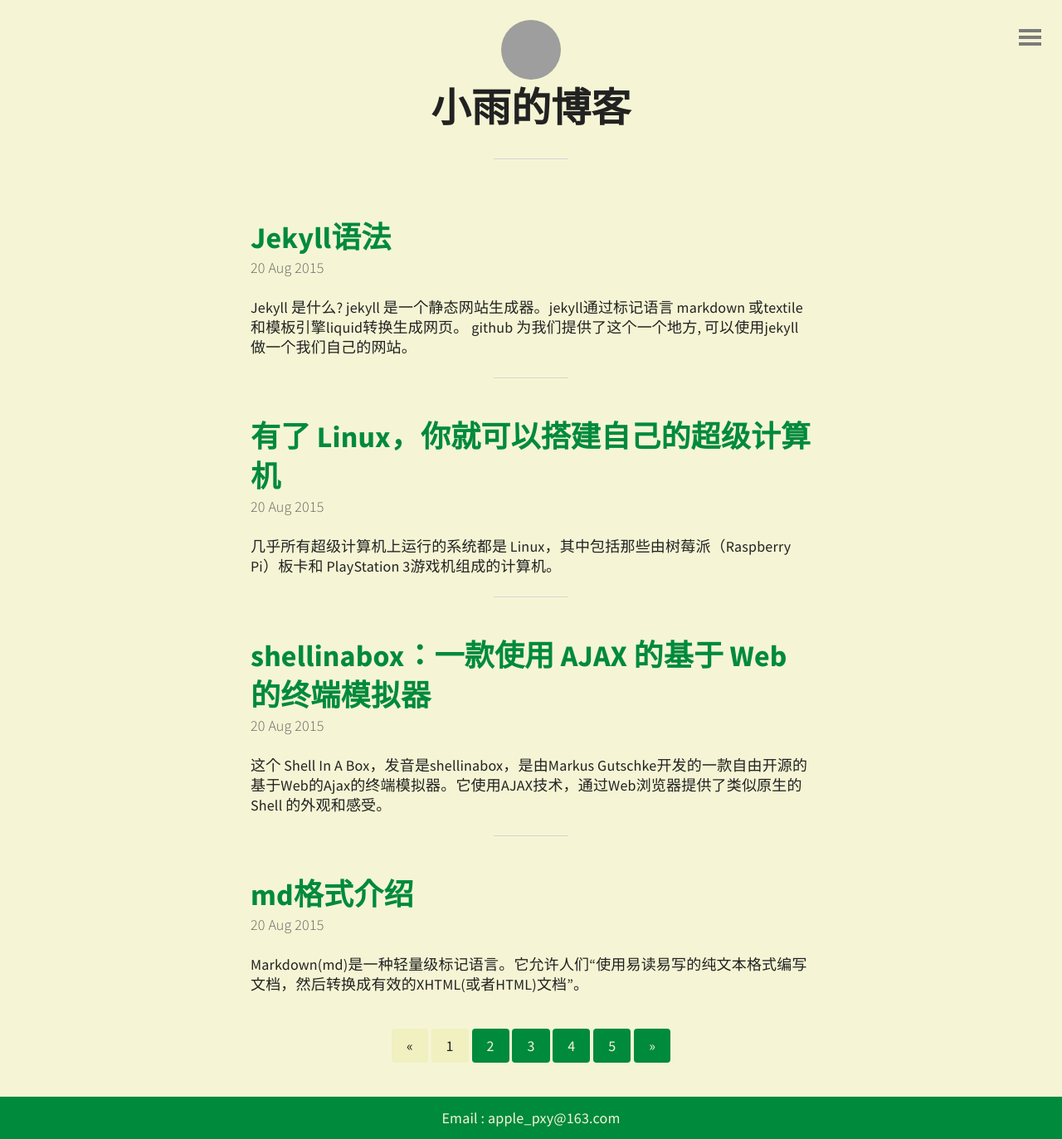
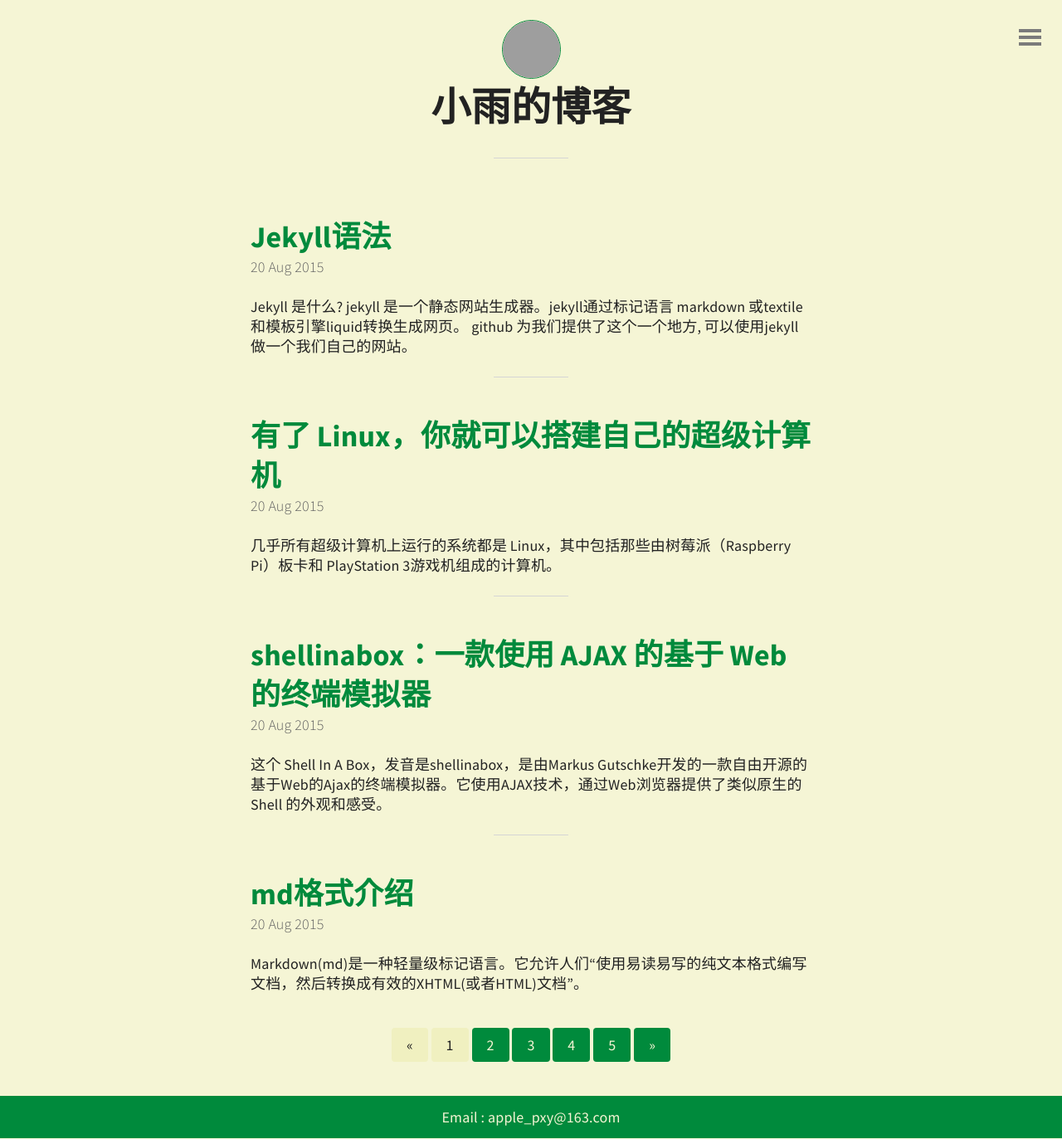
Before and after one commit to xiaoyu33/xiaoyu33.github.io, a Jekyll site: the page built from index.html, in a window 1280 px wide. Shown: the whole page at 83% size. Built offline with Jekyll 4.4.1, drawn with Linux system fonts in a browser that asks for light colours; the list of posts is cut into pages by our own code; grey boxes are pictures that could not be loaded.

Commit message:
Update header.html

```diff
--- a/_includes/header.html
+++ b/_includes/header.html
@@ -1,6 +1,6 @@
 <header id="header">
 	<a href="{{ site.baseurl }}">
-		<img src="http://tp4.sinaimg.cn/3263976075/180/5704421153/1" style="width:72px; height:72px; border-radius:50%;">
+		<img src="http://tp4.sinaimg.cn/3263976075/180/5704421153/1" style="width:71px; height:71px; border-radius:50%;border:1px solid #008a3c;">
 	  <h1>小雨的博客</h1>
 	</a>
 </header>
```
